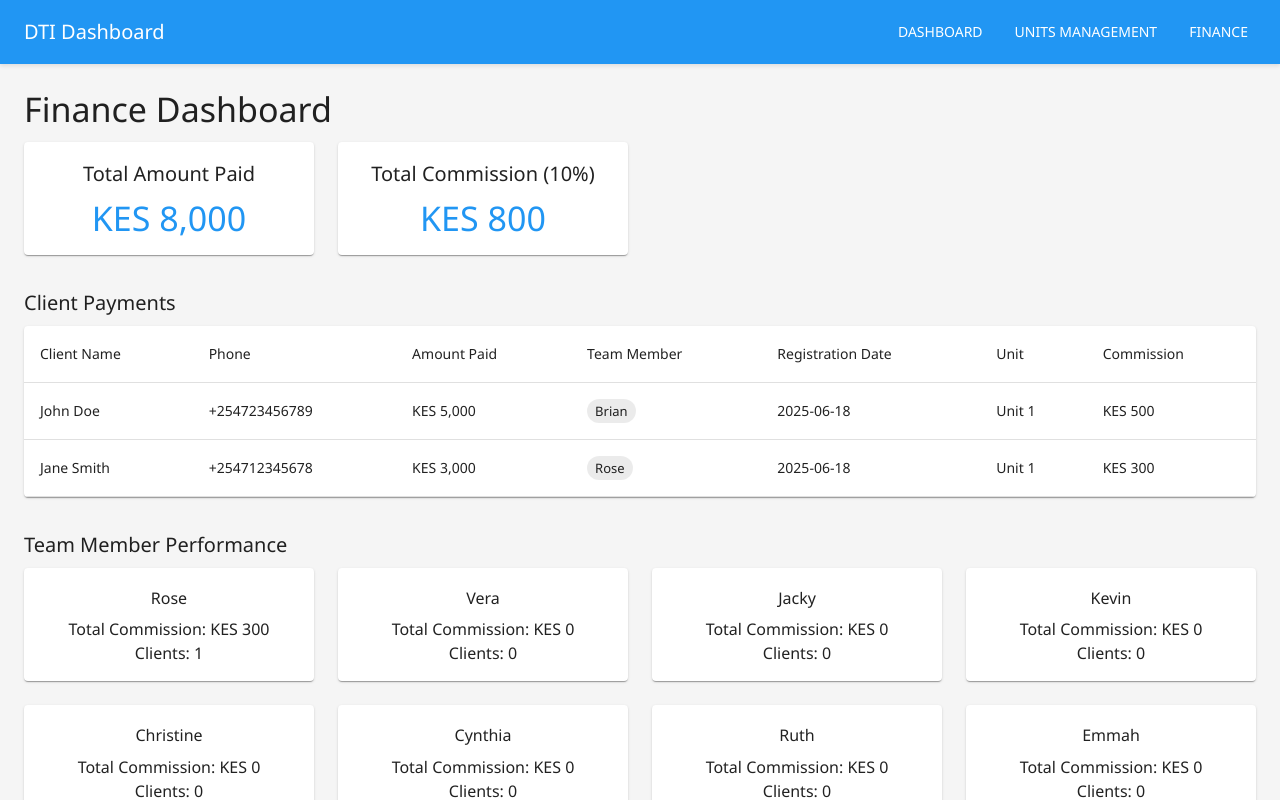
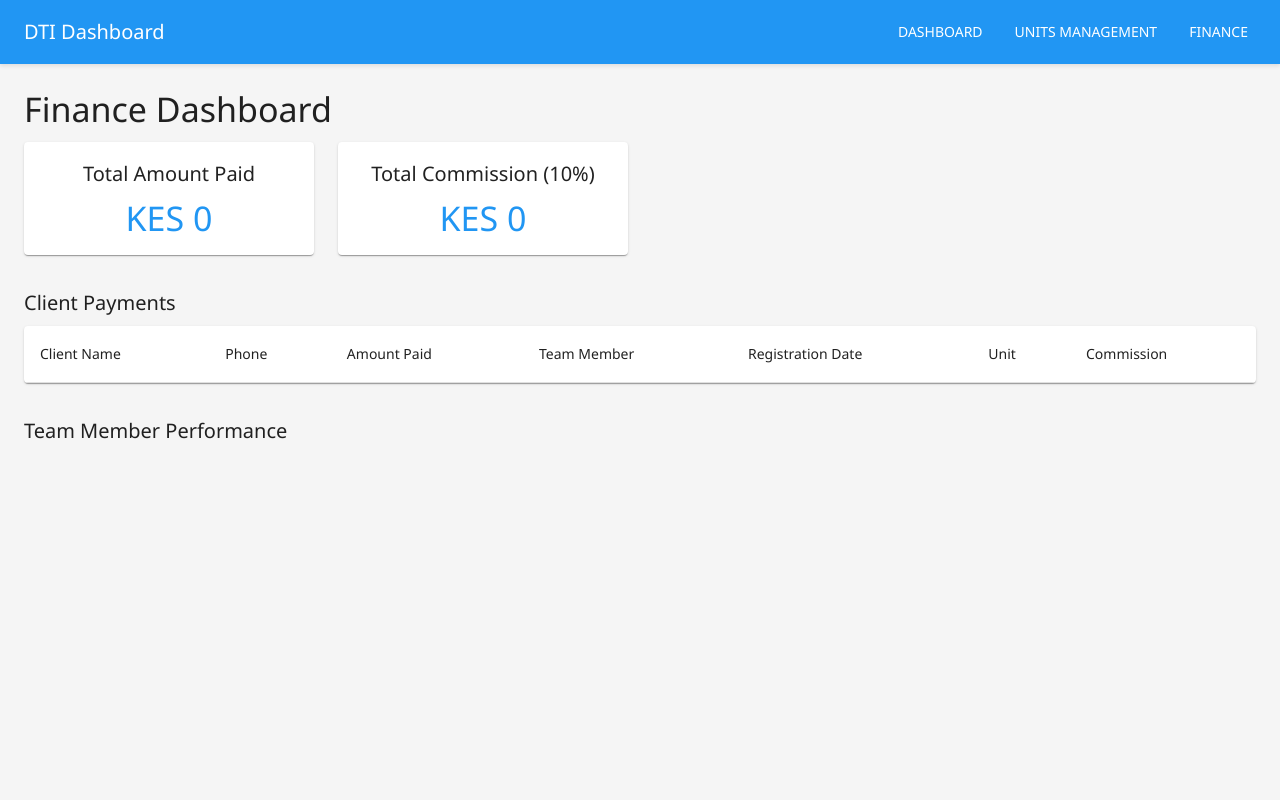
Before and after one commit to Peaceteka/DTI-Group-analytics-Dashboard, a React (Create React App) app in the folder frontend/: page /finance in a window 1280 px wide. Shown: the top 800 px of the page. Built offline with nearby package versions, Linux system fonts and the light colour scheme.

Commit message:
added a interoperabilty in the apps pages

```diff
--- a/frontend/src/App.js
+++ b/frontend/src/App.js
@@ -13,6 +13,7 @@ import Dashboard from './components/Dashboard';
 import Finance from './components/Finance/Finance';
 import Navigation from './components/Navigation';
 import UnitsUpload from './components/UnitsManagement/UnitsUpload';
+import { ClientProvider } from './context/ClientContext';
 
 const theme = createTheme({
   palette: {
@@ -59,6 +60,7 @@ function App() {
     <ThemeProvider theme={theme}>
       <CssBaseline />
       <Router>
+        <ClientProvider>
           <Navigation />
           <Routes>
             <Route path="/dashboard" element={
@@ -79,6 +81,7 @@ function App() {
             <Route path="/units-management" element={<UnitsUpload />} />
             <Route path="/" element={<Dashboard />} />
           </Routes>
+        </ClientProvider>
       </Router>
     </ThemeProvider>
   );
--- a/frontend/src/components/Finance/Finance.js
+++ b/frontend/src/components/Finance/Finance.js
@@ -12,43 +12,15 @@ import {
   Grid,
   Chip,
 } from '@mui/material';
-import { units } from '../../data/unitsData';
+import { useClientContext } from '../../context/ClientContext';
 
 const Finance = () => {
-  const [clients, setClients] = useState([]);
+  const { clients, getClientStats } = useClientContext();
+  const stats = getClientStats();
 
-  // Simulating fetching clients data from units management
-  useEffect(() => {
-    // In a real app, this would fetch from a backend API
-    const demoClients = [
-      {
-        id: 1,
-        clientName: 'John Doe',
-        phoneNumber: '+254723456789',
-        amountPaid: 5000,
-        paymentStatus: 'Paid',
-        teamMember: 'Brian',
-        registrationDate: '2025-06-18',
-        unit: 'Unit 1'
-      },
-      {
-        id: 2,
-        clientName: 'Jane Smith',
-        phoneNumber: '+254712345678',
-        amountPaid: 3000,
-        paymentStatus: 'Paid',
-        teamMember: 'Rose',
-        registrationDate: '2025-06-18',
-        unit: 'Unit 1'
-      },
-      // Add more demo clients as needed
-    ];
-    setClients(demoClients);
-  }, []);
-
-  // Calculate total amounts
-  const totalPaid = clients.reduce((sum, client) => sum + (client.amountPaid || 0), 0);
-  const totalCommission = totalPaid * 0.1; // 10% commission
+  // Calculate total amounts using context
+  const totalPaid = stats.totalPaid;
+  const totalCommission = stats.totalCommission;
 
   return (
     <Box sx={{ p: 3 }}>
@@ -103,18 +75,18 @@ const Finance = () => {
 
       <Typography variant="h6" gutterBottom sx={{ mt: 4 }}>Team Member Performance</Typography>
       <Grid container spacing={3}>
-        {units.reduce((acc, unit) => [...acc, ...unit.members], []).map((member) => (
+        {Object.entries(stats.teamMemberStats).map(([member, stats]) => (
           <Grid item xs={12} sm={6} md={3} key={member}>
             <Paper sx={{ p: 2, textAlign: 'center' }}>
               <Typography variant="subtitle1" gutterBottom>{member}</Typography>
               <Typography variant="body1">
-                Total Commission: KES {clients
-                  .filter(c => c.teamMember === member)
-                  .reduce((sum, c) => sum + (c.amountPaid * 0.1), 0)
-                  .toLocaleString()}
+                Total Commission: KES {stats.totalCommission.toLocaleString()}
               </Typography>
               <Typography variant="body1">
-                Clients: {clients.filter(c => c.teamMember === member).length}
+                Clients: {stats.clients}
+              </Typography>
+              <Typography variant="body1">
+                Total Amount: KES {stats.totalAmount.toLocaleString()}
               </Typography>
             </Paper>
           </Grid>
--- a/frontend/src/components/UnitsManagement/UnitsUpload.js
+++ b/frontend/src/components/UnitsManagement/UnitsUpload.js
@@ -5,19 +5,20 @@ import {
   Typography,
   Paper,
   Grid,
+  TextField,
   Button,
   Dialog,
   DialogTitle,
   DialogContent,
   DialogActions,
 } from '@mui/material';
-import TextField from '@mui/material/TextField';
 import FormControl from '@mui/material/FormControl';
 import InputLabel from '@mui/material/InputLabel';
 import Select from '@mui/material/Select';
 import MenuItem from '@mui/material/MenuItem';
 import { useNavigate } from 'react-router-dom';
 import ClientForm from './ClientForm';
+import { useClientContext } from '../../context/ClientContext';
 
 const UnitsUpload = () => {
   const [selectedUnit, setSelectedUnit] = useState(null);
@@ -29,19 +30,23 @@ const UnitsUpload = () => {
   const [error, setError] = useState('');
   const navigate = useNavigate();
 
+  const { registerClient } = useClientContext();
+
   const handleClientSubmit = (clientData) => {
-    setClients((prev) => [...prev, {
+    const registeredClient = registerClient({
       ...clientData,
-      id: Date.now(),
       registeredBy: selectedTeamMember || selectedUnit?.manager,
       unit: selectedUnit?.name,
-      teamMember: selectedTeamMember,
-      registrationDate: new Date().toISOString().split('T')[0]
-    }]);
+      teamMember: selectedTeamMember
+    });
+    setClients(prev => [...prev, registeredClient]);
   };
 
+  const { updatePayment } = useClientContext();
+
   const handlePaymentUpdate = (clientId, amount) => {
-    setClients((prev) => prev.map(client =>
+    updatePayment(clientId, amount);
+    setClients(prev => prev.map(client =>
       client.id === clientId ? {
         ...client,
         amountPaid: amount,
--- /dev/null
+++ b/frontend/src/context/ClientContext.js
@@ -0,0 +1,72 @@
+import React, { createContext, useState, useContext } from 'react';
+
+const ClientContext = createContext();
+
+export const ClientProvider = ({ children }) => {
+  const [clients, setClients] = useState([]);
+
+  const registerClient = (clientData) => {
+    const newClient = {
+      ...clientData,
+      id: Date.now(),
+      registrationDate: new Date().toISOString().split('T')[0]
+    };
+    setClients(prev => [...prev, newClient]);
+    return newClient;
+  };
+
+  const updatePayment = (clientId, amount) => {
+    setClients(prev => prev.map(client =>
+      client.id === clientId ? {
+        ...client,
+        amountPaid: amount,
+        paymentStatus: amount > 0 ? 'Paid' : 'Pending'
+      } : client
+    ));
+  };
+
+  const getClientStats = () => {
+    const totalPaid = clients.reduce((sum, client) => sum + (client.amountPaid || 0), 0);
+    const totalCommission = totalPaid * 0.1;
+    const teamMemberStats = {};
+
+    clients.forEach(client => {
+      const member = client.teamMember || client.registeredBy;
+      if (!teamMemberStats[member]) {
+        teamMemberStats[member] = {
+          totalCommission: 0,
+          clients: 0,
+          totalAmount: 0
+        };
+      }
+      teamMemberStats[member].totalCommission += (client.amountPaid || 0) * 0.1;
+      teamMemberStats[member].clients += 1;
+      teamMemberStats[member].totalAmount += (client.amountPaid || 0);
+    });
+
+    return {
+      totalPaid,
+      totalCommission,
+      teamMemberStats
+    };
+  };
+
+  return (
+    <ClientContext.Provider value={{
+      clients,
+      registerClient,
+      updatePayment,
+      getClientStats
+    }}>
+      {children}
+    </ClientContext.Provider>
+  );
+};
+
+export const useClientContext = () => {
+  const context = useContext(ClientContext);
+  if (!context) {
+    throw new Error('useClientContext must be used within a ClientProvider');
+  }
+  return context;
+};
```
Lines whose indentation alone changed are shown as unchanged.
